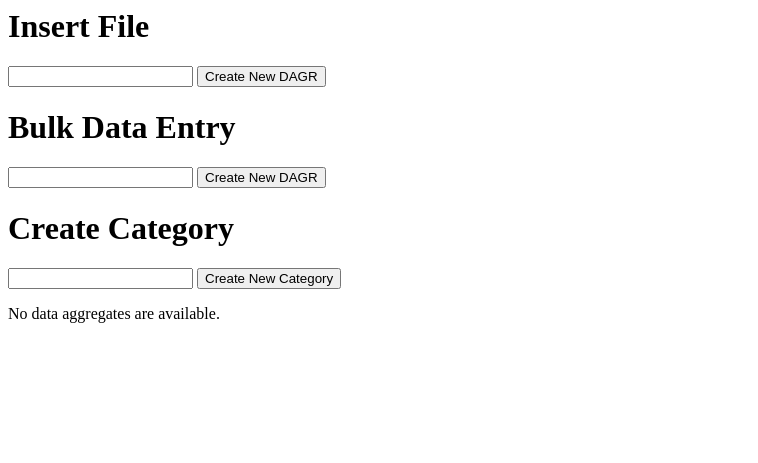
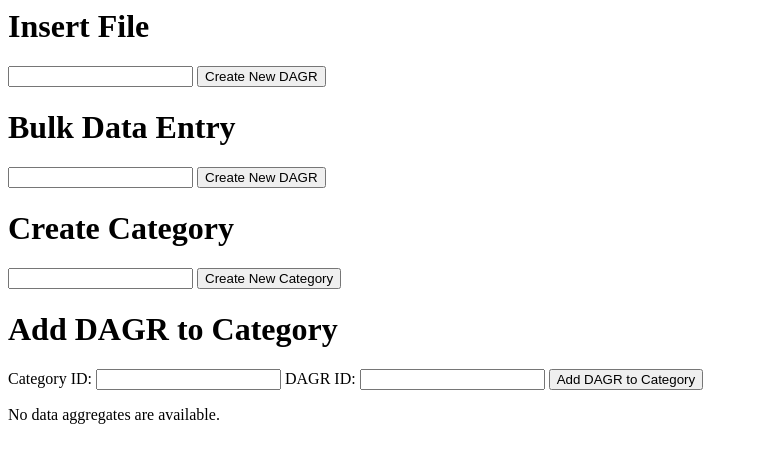
Before and after one commit to JPeterson462/CMSC424-Project, a Django app: page /mmda/ in a window 1280 px wide. Shown: the top 463 px of the page, without its empty margins (0-758 px from the left). Run offline with Django 3.2, Linux system fonts and the light colour scheme; data that the repository does not hold is empty.

Commit message:
KW: Added functionality to add a DAGR to a Category

```diff
--- a/web/mmda/templates/mmda/index.html
+++ b/web/mmda/templates/mmda/index.html
@@ -19,6 +19,14 @@
     <input type="submit" value="Create New Category" />
 </form>
 
+<h1>Add DAGR to Category</h1>
+<form action="{% url 'mmda:add_dagr_to_category' %}" method="post">
+    {% csrf_token %}
+    Category ID: <input type="text" id="category_id" name="category_id" />
+    DAGR ID: <input type="text" id="dagr_id" name="dagr_id" />
+    <input type="submit" value="Add DAGR to Category" />
+</form>
+
 {% if data_aggregates_list %}
     <ul>
     {% for dagr in data_aggregates_list %}
--- a/web/mmda/urls.py
+++ b/web/mmda/urls.py
@@ -7,5 +7,6 @@ urlpatterns = [
     url(r'^$', views.index, name='index'),
     url(r'^insert_file/$', views.insert_file, name='insert_file'),
     url(r'^bulk_data_insert/$', views.bulk_data_insert, name='bulk_data_insert'),
-    url(r'^create_category/$', views.create_category, name='create_category')
+    url(r'^create_category/$', views.create_category, name='create_category'),
+    url(r'^add_dagr_to_category/$', views.add_dagr_to_category, name='add_dagr_to_category')
 ]
--- a/web/mmda/views.py
+++ b/web/mmda/views.py
@@ -112,3 +112,21 @@ def create_category(request):
 
     # Redirect the user back to the home page
     return HttpResponseRedirect(reverse('mmda:index'))
+
+def add_dagr_to_category(request):
+    # Grab the category ID and DAGR ID from the HTTP request
+    dagr_id = request.POST['dagr_id']
+    category_id = request.POST['category_id']
+
+    with connection.cursor() as cursor:
+        # Insert a new record that maps the DAGR to the Category
+        cursor.execute("""
+            INSERT INTO mmda_dataaggregate_categories (
+                dataaggregate_id, category_id
+            ) VALUES (
+                %s, %s
+            )
+        """, [dagr_id, category_id])
+
+    # Redirect the user back to the home page
+    return HttpResponseRedirect(reverse('mmda:index'))
```
